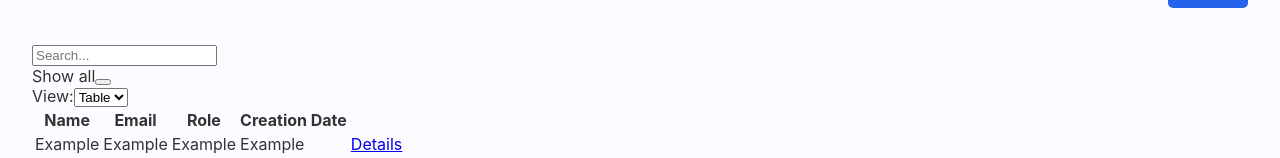
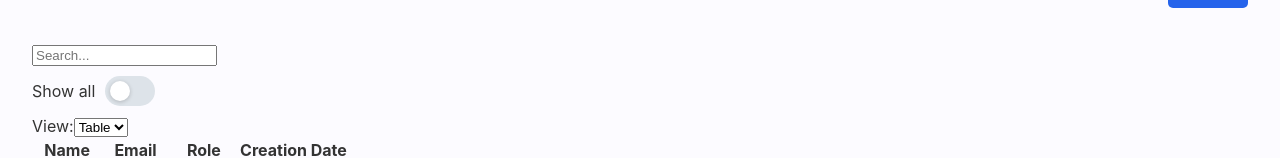
Before and after one commit to ilayda21/evreka-crm, a React (Vite) app: page / in a window 1280 px wide. Shown: the part 145-303 px from the top of the page. Built offline with nearby package versions, Linux system fonts and the light colour scheme.

Commit message:
feat: add styles for toggle button

```diff
--- a/src/components/ToggleButton/ToggleButton.tsx
+++ b/src/components/ToggleButton/ToggleButton.tsx
@@ -1,22 +1,71 @@
-import { useId } from "react"
+import { useId } from "react";
+import styled from "styled-components";
 
-interface IProps  {
-    label: string
-    value: boolean
-    onClick: () => void
+interface ISwitchProps {
+  on: boolean;
 }
 
-function ToggleButton({label, onClick, value} : IProps) {
+const Switch = styled.div<ISwitchProps>`
+  width: 2rem;
+  height: 2rem;
+  background-color: ${({ theme }) => theme.colors.white};
+  border-radius: 5rem;
+  margin: 5px;
+  cursor: pointer;
+  box-shadow: 0 1px 4px rgba(0, 0, 0, 0.2);
+  transform: ${({ on }) => (on ? "translateX(2rem)" : "translateX(0)")};
+  transition: transform 0.3s ease;
+`;
 
-    const toggleButton = useId()
-    return (
-        <div>
-            <label htmlFor={toggleButton}>{label}</label>
-            <button id={toggleButton} onClick={onClick}>
-                <div />
-            </button>
-        </div>
-    )
+interface IButtonProps {
+  on: boolean;
 }
 
-export default ToggleButton
+const Button = styled.button<IButtonProps>`
+  background-color: ${({ theme, on }) =>
+    on ? theme.colors.primary : theme.colors.backgroundGray};
+  padding: 0;
+  border-radius: 5rem;
+  width: 5rem;
+  height: 3rem;
+  border: none;
+  display: flex;
+  align-items: center;
+  position: relative;
+  transition: background-color 0.3s ease;
+  cursor: pointer;
+`;
+
+const Wrapper = styled.div`
+  display: flex;
+  align-items: center;
+  gap: 1rem;
+  margin: 1rem 0;
+`;
+
+interface IProps {
+  label: string;
+  value: boolean;
+  onClick: () => void;
+}
+
+function ToggleButton({ label, onClick, value }: IProps) {
+  const toggleButtonId = useId();
+
+  return (
+    <Wrapper>
+      <label id={toggleButtonId}>{label}</label>
+      <Button
+        role="switch"
+        aria-checked={value}
+        aria-labelledby={toggleButtonId}
+        onClick={onClick}
+        on={value}
+      >
+        <Switch on={value} />
+      </Button>
+    </Wrapper>
+  );
+}
+
+export default ToggleButton;
```
